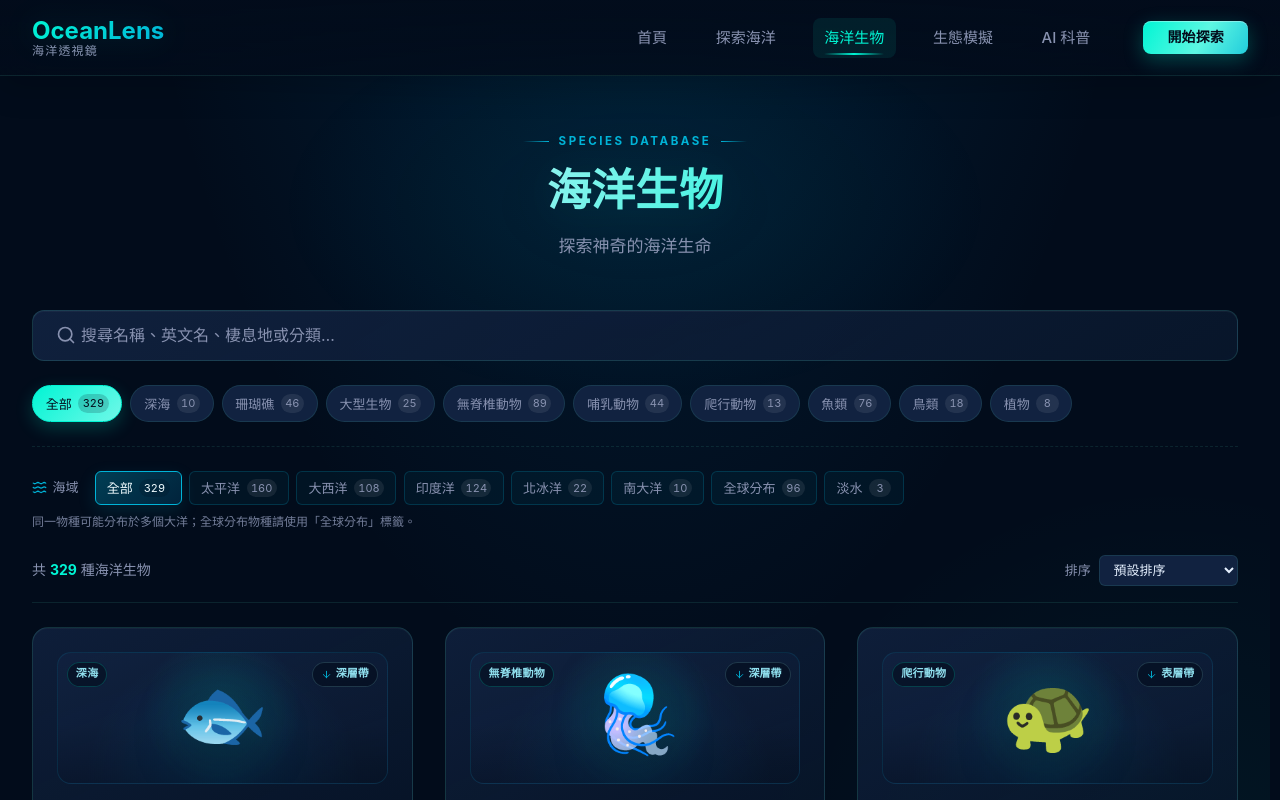
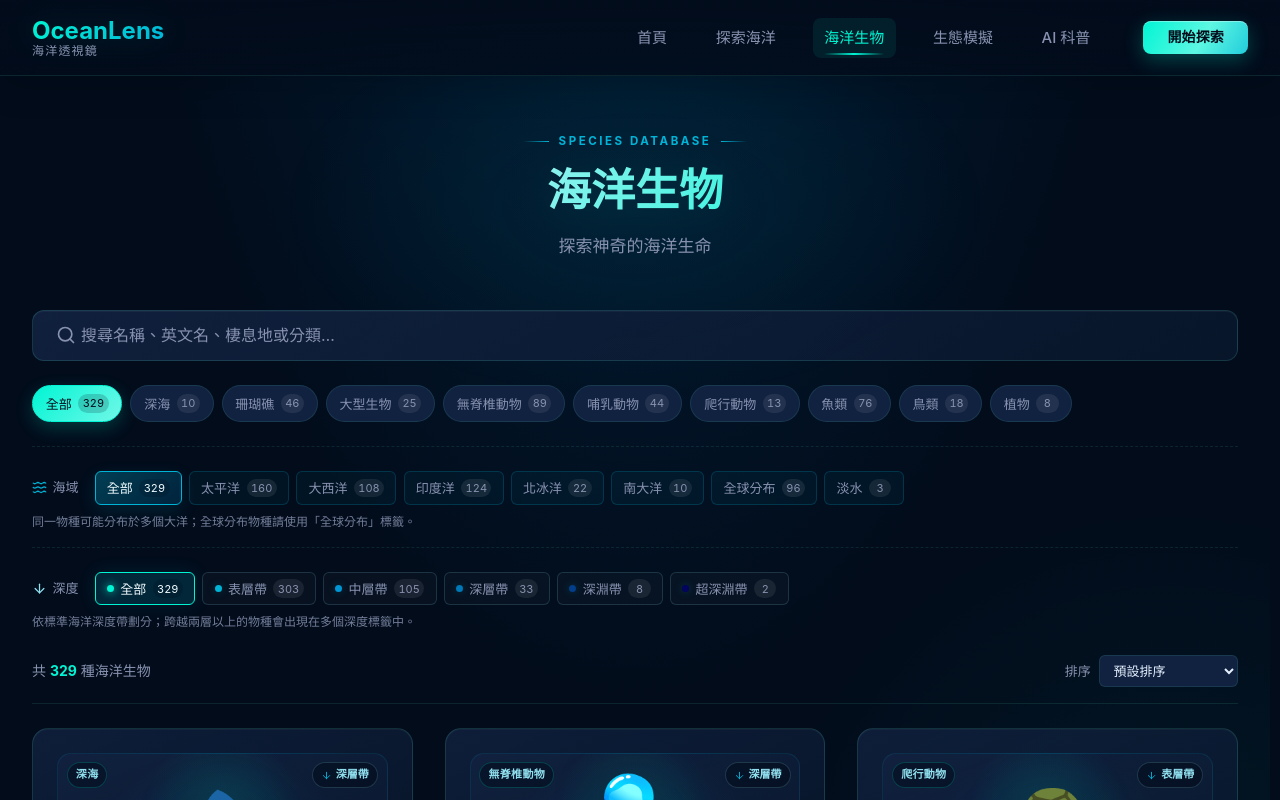
Before and after one commit to QwQHYtlon/oceanlens, a React (Vite) app: page /species in a window 1280 px wide. Shown: the top 800 px of the page. Built offline with nearby package versions, Linux system fonts and the light colour scheme.

Commit message:
Add depth zone filter to species catalog
- Add a third filter row for 表層帶/中層帶/深層帶/深淵帶/超深淵帶
- Filter species by every depth band they overlap
- Add counts, clear/reset behavior and regression tests

```diff
--- a/src/pages/Species.css
+++ b/src/pages/Species.css
@@ -221,6 +221,107 @@
   opacity: 0.85;
 }
 
+
+.species__depths {
+  display: flex;
+  align-items: flex-start;
+  flex-wrap: wrap;
+  gap: 0.5rem var(--spacing-sm);
+  margin-top: var(--spacing-sm);
+  padding-top: var(--spacing-md);
+  border-top: 1px dashed var(--glass-border);
+}
+
+.species__depths-label {
+  display: inline-flex;
+  align-items: center;
+  gap: 0.35rem;
+  flex-shrink: 0;
+  padding-top: 0.4rem;
+  font-size: 0.8125rem;
+  color: var(--color-text-secondary);
+}
+
+.species__depths-label svg {
+  color: var(--color-accent-secondary);
+}
+
+.species__depth-list {
+  display: flex;
+  flex: 1 1 280px;
+  flex-wrap: wrap;
+  gap: 0.45rem;
+  min-width: 0;
+}
+
+.species__depth {
+  display: inline-flex;
+  align-items: center;
+  gap: 0.4rem;
+  padding: 0.4rem 0.7rem;
+  border-radius: var(--radius-sm);
+  border: 1px solid rgba(144, 224, 239, 0.16);
+  background: rgba(255, 255, 255, 0.025);
+  color: var(--color-text-secondary);
+  font-size: 0.8125rem;
+  cursor: pointer;
+  transition:
+    border-color var(--transition-base),
+    color var(--transition-base),
+    background var(--transition-base);
+}
+
+.species__depth:hover {
+  border-color: var(--zone-color);
+  color: var(--color-text);
+  background: rgba(255, 255, 255, 0.05);
+}
+
+.species__depth--active {
+  border-color: var(--zone-color);
+  background: rgba(0, 180, 216, 0.16);
+  color: #f0fcff;
+  box-shadow: 0 0 18px rgba(0, 180, 216, 0.12);
+}
+
+.species__depth-dot {
+  width: 7px;
+  height: 7px;
+  flex-shrink: 0;
+  border-radius: 50%;
+  background: var(--zone-color);
+  box-shadow: 0 0 8px rgba(0, 180, 216, 0.25);
+}
+
+.species__depth--active .species__depth-dot {
+  box-shadow: 0 0 10px var(--zone-color);
+}
+
+.species__depth-count {
+  display: inline-grid;
+  place-items: center;
+  min-width: 1.4rem;
+  height: 1.15rem;
+  padding: 0 0.28rem;
+  border-radius: 999px;
+  background: rgba(255, 255, 255, 0.08);
+  font-size: 0.6875rem;
+  font-variant-numeric: tabular-nums;
+}
+
+.species__depth--active .species__depth-count {
+  background: rgba(2, 12, 27, 0.18);
+}
+
+.species__depth-hint {
+  flex-basis: 100%;
+  margin: 0;
+  font-size: 0.75rem;
+  line-height: 1.5;
+  color: var(--color-text-secondary);
+  opacity: 0.85;
+}
+
 .species__meta {
   display: flex;
   align-items: center;
@@ -353,11 +454,13 @@
     gap: 0.4rem;
   }
 
-  .species__ocean-list {
+  .species__ocean-list,
+  .species__depth-list {
     flex-basis: 100%;
   }
 
-  .species__ocean {
+  .species__ocean,
+  .species__depth {
     padding: 0.35rem 0.6rem;
     font-size: 0.75rem;
   }
--- a/src/pages/Species.jsx
+++ b/src/pages/Species.jsx
@@ -1,11 +1,12 @@
 import { useDeferredValue, useMemo, useState } from 'react';
-import { Search, SlidersHorizontal, Waves, X } from 'lucide-react';
+import { ArrowDown, Search, SlidersHorizontal, Waves, X } from 'lucide-react';
 import SectionTitle from '../components/SectionTitle/SectionTitle';
 import SpeciesCard from '../components/SpeciesCard/SpeciesCard';
 import Button from '../components/Button/Button';
 import useDocumentTitle from '../hooks/useDocumentTitle';
 import { speciesData, speciesCategories } from '../data/speciesData';
 import { OCEAN_TAGS, speciesMatchesOcean } from '../data/oceanTags';
+import { DEPTH_ZONES, getDepthZoneIds } from '../utils/depth.js';
 import { SORT_OPTIONS, filterSpecies, sortSpecies } from '../utils/species';
 import './Species.css';
 
@@ -16,6 +17,7 @@ const Species = () => {
   const [searchTerm, setSearchTerm] = useState('');
   const [selectedCategory, setSelectedCategory] = useState('all');
   const [selectedOcean, setSelectedOcean] = useState('all');
+  const [selectedDepth, setSelectedDepth] = useState('all');
   const [sortBy, setSortBy] = useState('default');
   const [visibleCount, setVisibleCount] = useState(PAGE_SIZE);
 
@@ -46,14 +48,25 @@ const Species = () => {
     return counts;
   }, []);
 
+  const depthCounts = useMemo(() => {
+    const counts = { all: speciesData.length };
+    for (const zone of DEPTH_ZONES) {
+      counts[zone.id] = speciesData.filter((species) =>
+        getDepthZoneIds(species.depth).includes(zone.id),
+      ).length;
+    }
+    return counts;
+  }, []);
+
   const filteredSpecies = useMemo(
     () =>
       filterSpecies(speciesData, {
         query: normalizedQuery,
         category: categoryFilter,
         ocean: selectedOcean,
+        depthZone: selectedDepth,
       }),
-    [categoryFilter, normalizedQuery, selectedOcean],
+    [categoryFilter, normalizedQuery, selectedOcean, selectedDepth],
   );
 
   const sortedSpecies = useMemo(
@@ -63,7 +76,10 @@ const Species = () => {
 
   const visibleSpecies = sortedSpecies.slice(0, visibleCount);
   const hasFilters =
-    searchTerm.trim() !== '' || selectedCategory !== 'all' || selectedOcean !== 'all';
+    searchTerm.trim() !== '' ||
+    selectedCategory !== 'all' ||
+    selectedOcean !== 'all' ||
+    selectedDepth !== 'all';
   const remainingCount = Math.max(sortedSpecies.length - visibleSpecies.length, 0);
 
   const handleSearchChange = (event) => {
@@ -81,6 +97,11 @@ const Species = () => {
     setVisibleCount(PAGE_SIZE);
   };
 
+  const handleDepthChange = (depthId) => {
+    setSelectedDepth(depthId);
+    setVisibleCount(PAGE_SIZE);
+  };
+
   const handleSortChange = (event) => {
     setSortBy(event.target.value);
     setVisibleCount(PAGE_SIZE);
@@ -90,6 +111,7 @@ const Species = () => {
     setSearchTerm('');
     setSelectedCategory('all');
     setSelectedOcean('all');
+    setSelectedDepth('all');
     setSortBy('default');
     setVisibleCount(PAGE_SIZE);
   };
@@ -177,6 +199,55 @@ const Species = () => {
               同一物種可能分布於多個大洋；全球分布物種請使用「全球分布」標籤。
             </p>
           </div>
+
+          <div className="species__depths" role="group" aria-label="依深度分層篩選">
+            <span className="species__depths-label">
+              <ArrowDown size={15} aria-hidden="true" />
+              深度
+            </span>
+            <div className="species__depth-list">
+              <button
+                type="button"
+                className={`species__depth ${
+                  selectedDepth === 'all' ? 'species__depth--active' : ''
+                }`}
+                onClick={() => handleDepthChange('all')}
+                aria-pressed={selectedDepth === 'all'}
+                style={{ '--zone-color': 'var(--color-accent)' }}
+              >
+                <span className="species__depth-dot" aria-hidden="true" />
+                全部
+                <span className="species__depth-count">{depthCounts.all}</span>
+              </button>
+              {DEPTH_ZONES.map((zone) => {
+                const active = selectedDepth === zone.id;
+                return (
+                  <button
+                    key={zone.id}
+                    type="button"
+                    className={`species__depth ${
+                      active ? 'species__depth--active' : ''
+                    }`}
+                    onClick={() => handleDepthChange(zone.id)}
+                    aria-pressed={active}
+                    title={`${zone.name}：${zone.min}–${
+                      zone.max === Number.POSITIVE_INFINITY ? '∞' : zone.max
+                    }m`}
+                    style={{ '--zone-color': zone.color }}
+                  >
+                    <span className="species__depth-dot" aria-hidden="true" />
+                    {zone.name}
+                    <span className="species__depth-count">
+                      {depthCounts[zone.id] ?? 0}
+                    </span>
+                  </button>
+                );
+              })}
+            </div>
+            <p className="species__depth-hint">
+              依標準海洋深度帶劃分；跨越兩層以上的物種會出現在多個深度標籤中。
+            </p>
+          </div>
         </div>
 
         <div className="species__meta">
--- a/src/utils/species.js
+++ b/src/utils/species.js
@@ -1,4 +1,5 @@
 import { speciesMatchesOcean } from '../data/oceanTags.js';
+import { getDepthZoneIds } from './depth.js';
 
 export const SORT_OPTIONS = [
   { id: 'default', label: '預設排序' },
@@ -37,13 +38,20 @@ export const sortSpecies = (species, sortBy = 'default') => {
 
 export const filterSpecies = (
   species,
-  { query = '', category = null, ocean = 'all' } = {},
+  { query = '', category = null, ocean = 'all', depthZone = 'all' } = {},
 ) => {
   const normalizedQuery = query.trim().toLowerCase();
 
   return species.filter((item) => {
     if (category && item.category !== category) return false;
     if (ocean && ocean !== 'all' && !speciesMatchesOcean(item, ocean)) return false;
+    if (
+      depthZone &&
+      depthZone !== 'all' &&
+      !getDepthZoneIds(item.depth).includes(depthZone)
+    ) {
+      return false;
+    }
     if (!normalizedQuery) return true;
 
     return [item.name, item.englishName, item.habitat, item.category]
```
Also changed, not shown: 1 other file (tests, documents, lock files or other folders).
